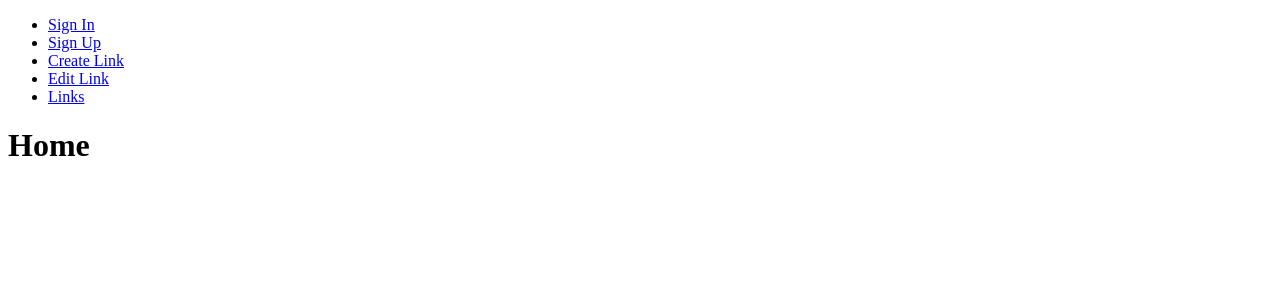
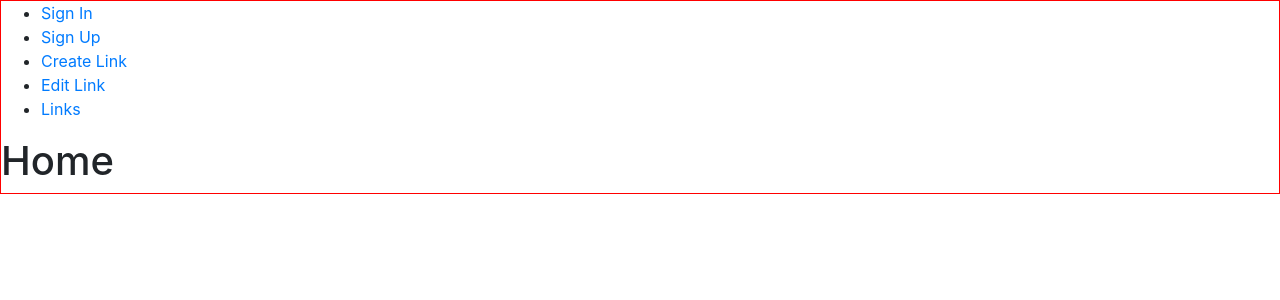
Before and after one commit to jvictor-am/Link-Storage-FrontEnd, a React (Create React App) app: page / in a window 1280 px wide. Shown: the top 300 px of the page. Built offline with nearby package versions, Linux system fonts and the light colour scheme.

Commit message:
Sass and Bootstrap added

```diff
--- a/package.json
+++ b/package.json
@@ -6,6 +6,7 @@
     "@testing-library/jest-dom": "^4.2.4",
     "@testing-library/react": "^9.3.2",
     "@testing-library/user-event": "^7.1.2",
+    "bootstrap": "^4.5.0",
     "react": "^16.13.1",
     "react-dom": "^16.13.1",
     "react-router-dom": "^5.2.0",
@@ -31,5 +32,8 @@
       "last 1 firefox version",
       "last 1 safari version"
     ]
+  },
+  "devDependencies": {
+    "node-sass": "^4.14.1"
   }
 }
--- a/src/App.js
+++ b/src/App.js
@@ -26,9 +26,6 @@
         </nav>
 
         <Switch>
-          <Route path='/'>
-            <h1>Home</h1>
-          </Route>
           <Route path='/signIn'>
             <h1>Sign In</h1>
           </Route>
@@ -44,6 +41,9 @@
           <Route path='/manage/links'>
             <h1>Links</h1>
           </Route>
+          <Route path='/'>
+            <h1>Home</h1>
+          </Route>
         </Switch>
       </div>
     </BrowserRouter>
--- a/src/index.js
+++ b/src/index.js
@@ -2,5 +2,7 @@
 import ReactDOM from 'react-dom';
 
 import App from './App';
+// import 'bootstrap/dist/css/bootstrap.min.css';
+import './main.scss';
 
 ReactDOM.render(<App />, document.getElementById('root'));
--- /dev/null
+++ b/src/main.scss
@@ -0,0 +1,5 @@
+@import 'node_modules/bootstrap/scss/bootstrap.scss';
+
+body {
+  border: solid 1px red;
+}
```
Also changed, not shown: 1 other file (tests, documents, lock files or other folders).
